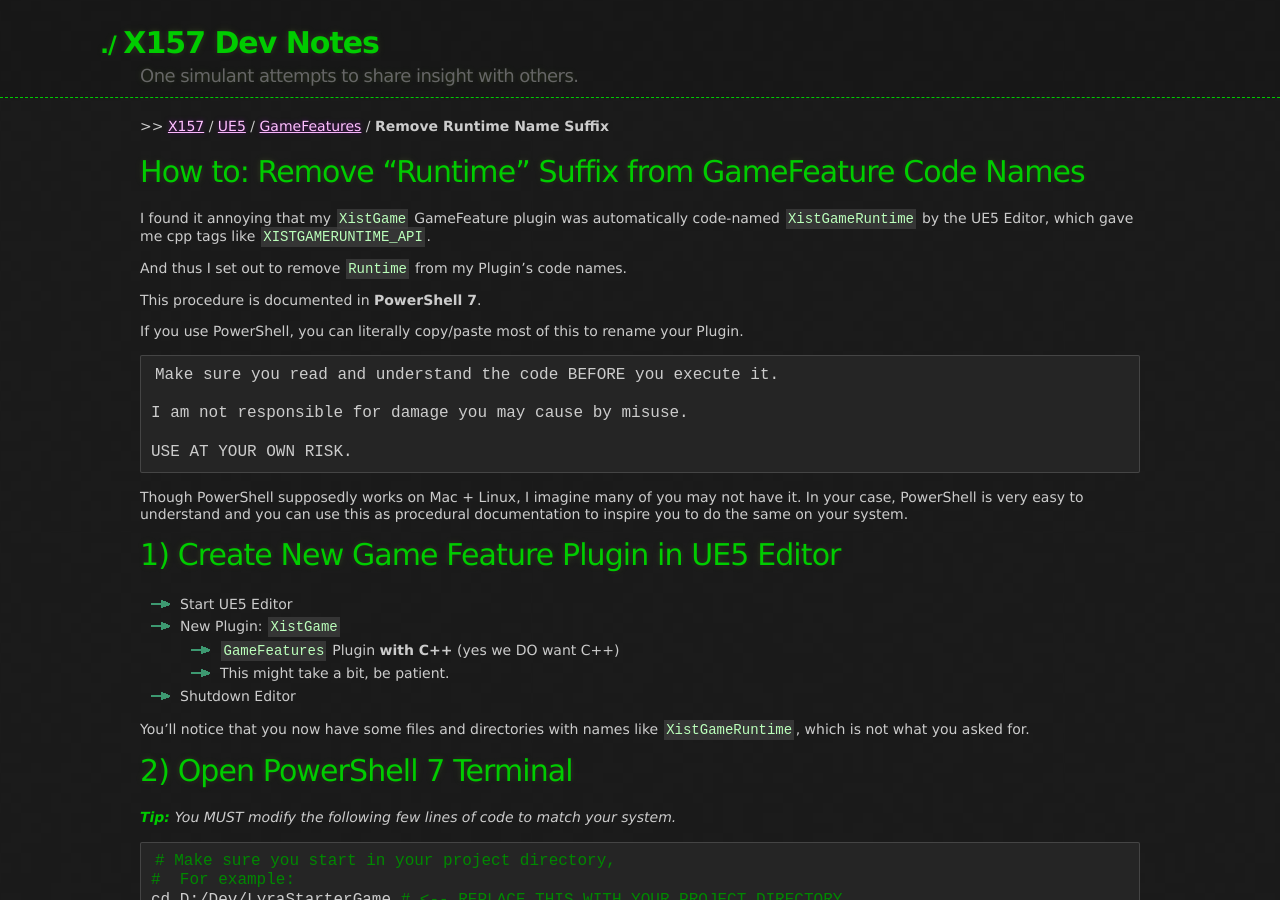
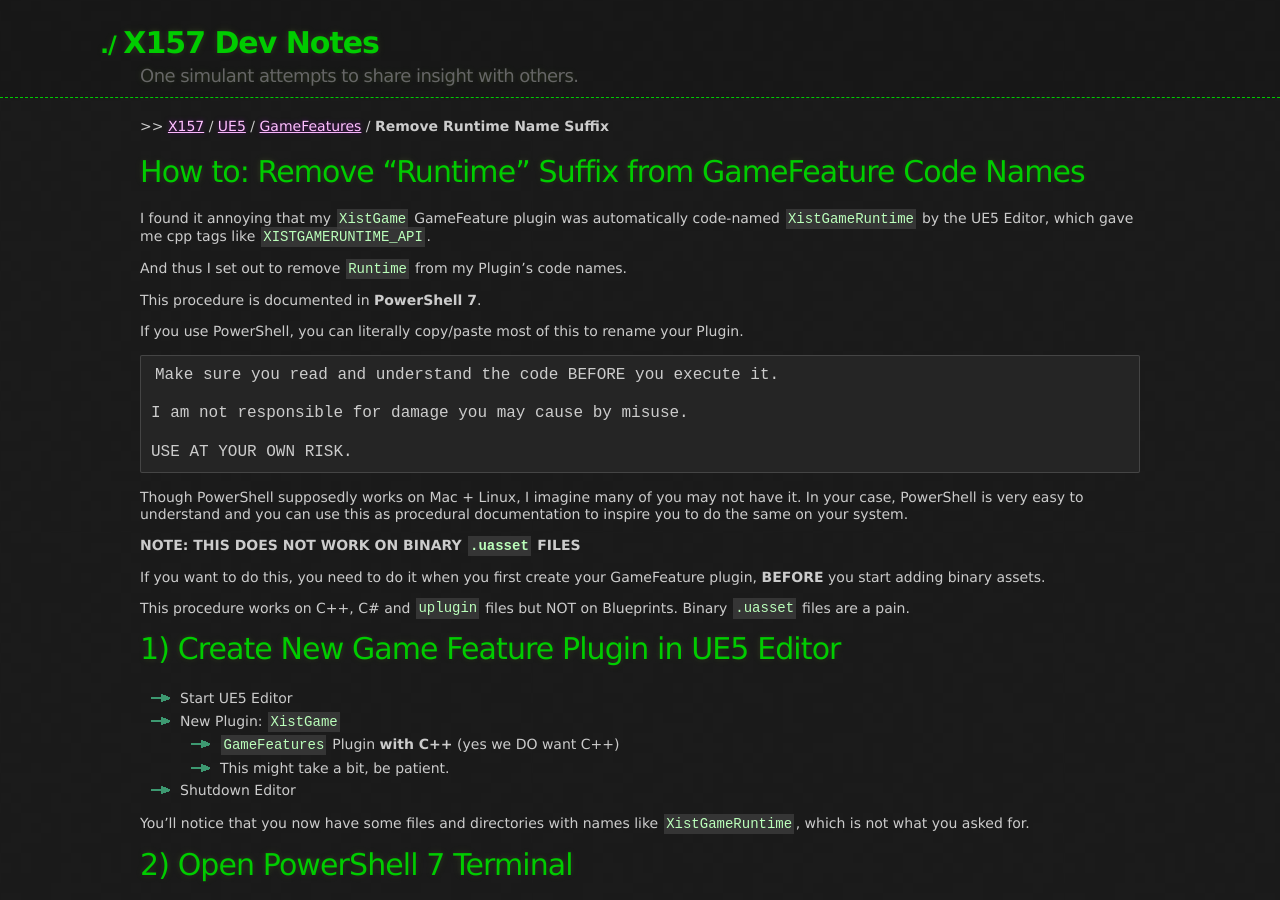
Before and after one commit to x157/x157.github.io, a Jekyll site: the page built from UE5/GameFeatures/How-To-Remove-GameFeature-Runtime-Code-Suffix.md, in a window 1280 px wide and 900 px high. Built offline with Jekyll 4.4.1, drawn with Linux system fonts in a browser that asks for light colours.

Commit message:
Add note that Blueprints suck

```diff
--- a/UE5/GameFeatures/How-To-Remove-GameFeature-Runtime-Code-Suffix.md
+++ b/UE5/GameFeatures/How-To-Remove-GameFeature-Runtime-Code-Suffix.md
@@ -30,6 +30,14 @@
 Though PowerShell supposedly works on Mac + Linux, I imagine many of you may not have it.
 In your case, PowerShell is very easy to understand and you can use this as procedural
 documentation to inspire you to do the same on your system.
+
+**NOTE: THIS DOES NOT WORK ON BINARY `.uasset` FILES**
+
+If you want to do this, you need to do it when you first create your GameFeature plugin,
+**BEFORE** you start adding binary assets.
+
+This procedure works on C++, C# and `uplugin` files but NOT on Blueprints.
+Binary `.uasset` files are a pain.
 
 
 # 1) Create New Game Feature Plugin in UE5 Editor
```
